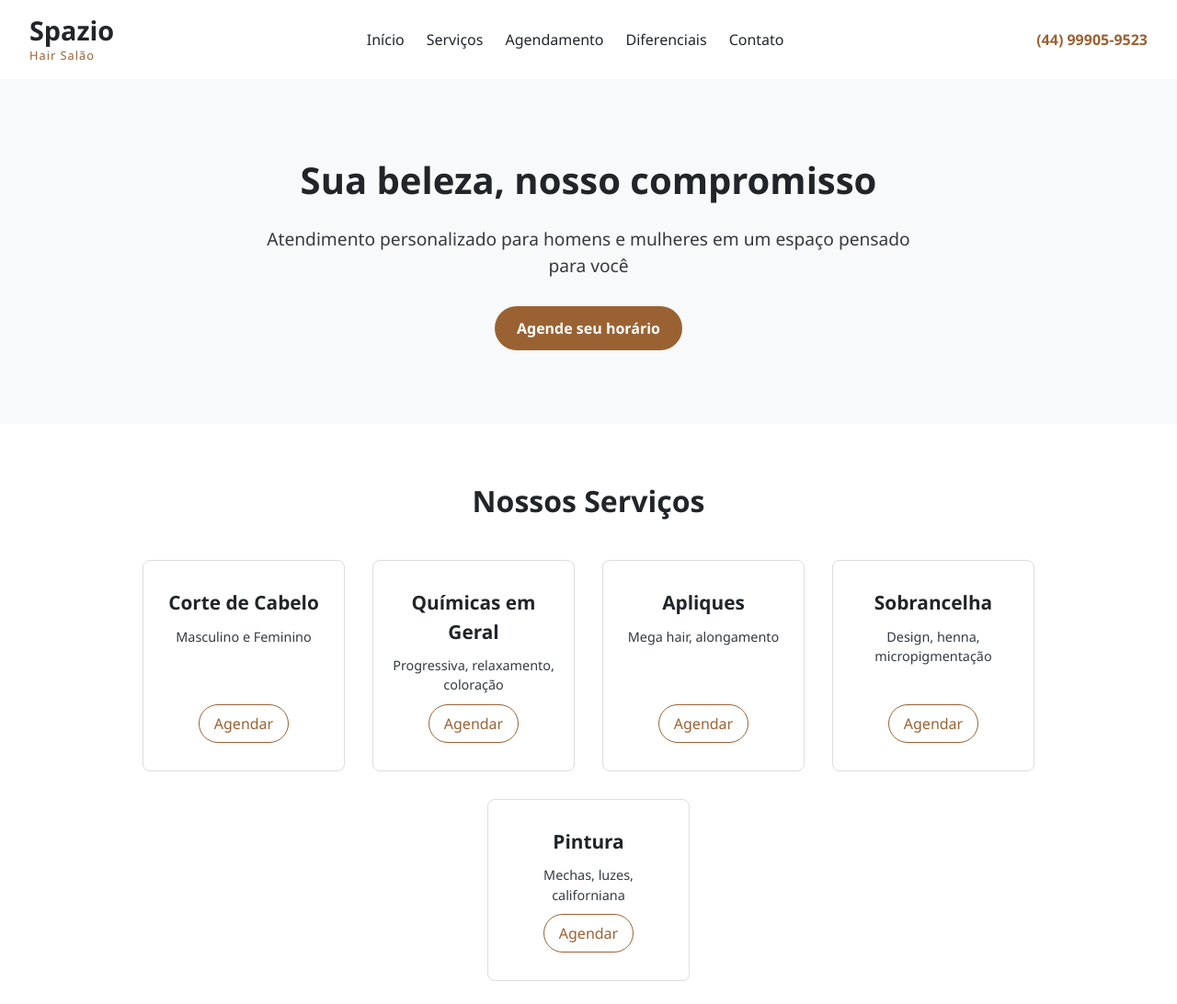
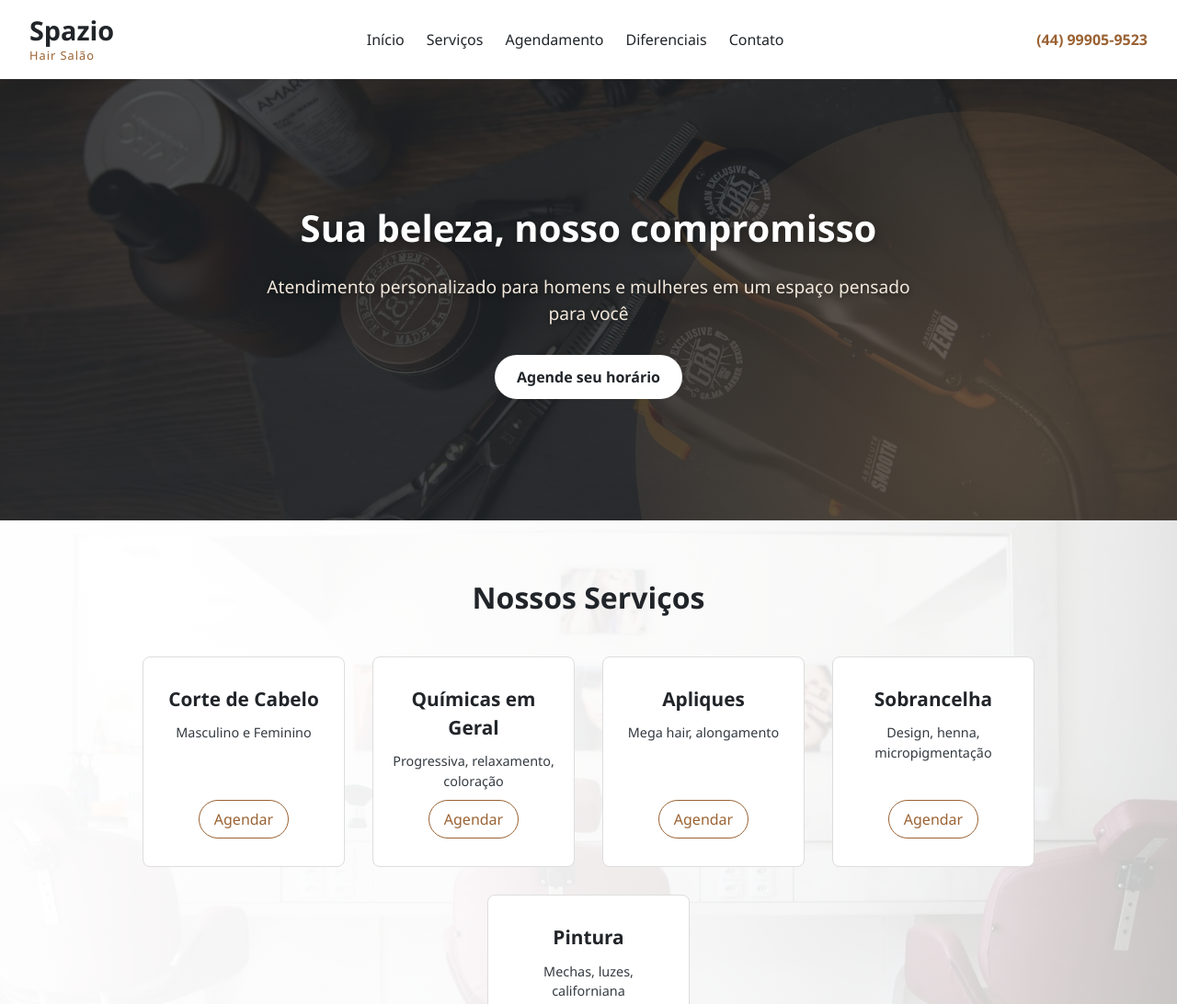
Before and after one commit to Skyuzu15/spazio-hair-salao, a plain HTML site: page index.html in a window 1280 px wide. Shown: the top 1092 px of the page at 92% size. Drawn offline with Linux system fonts and the light colour scheme.

Commit message:
Adiciona backgrounds genéricos e metadados de compartilhamento

```diff
--- a/index.html
+++ b/index.html
@@ -8,16 +8,24 @@
         content="Spazio Hair Salão: atendimento personalizado para homens e mulheres. Conheça os serviços e entre em contato para consultar horários.">
     <meta name="author" content="Spazio Hair Salão">
     <title>Spazio Hair Salão | Beleza e Estilo</title>
-    <meta name="theme-color" content="#ffffff">
+    <meta name="theme-color" content="#212529">
     <!-- Compartilhamento (Open Graph) -->
     <meta property="og:type" content="website">
     <meta property="og:locale" content="pt_BR">
     <meta property="og:title" content="Spazio Hair Salão | Beleza e Estilo">
     <meta property="og:description"
         content="Spazio Hair Salão: atendimento personalizado para homens e mulheres. Conheça os serviços e entre em contato para consultar horários.">
+    <link rel="canonical" href="https://skyuzu15.github.io/spazio-hair-salao/">
+    <meta property="og:url" content="https://skyuzu15.github.io/spazio-hair-salao/">
+    <meta property="og:image" content="https://skyuzu15.github.io/spazio-hair-salao/assets/images/og-spazio.jpg">
+    <meta property="og:image:width" content="1200">
+    <meta property="og:image:height" content="630">
+    <meta property="og:image:alt" content="Imagem decorativa de um ambiente de salão de beleza">
+    <meta name="twitter:card" content="summary_large_image">
     <!-- Favicon -->
     <link rel="icon" href="favicon.svg" type="image/svg+xml">
     <!-- CSS -->
+    <link rel="preload" href="assets/images/hero-generica.webp" as="image" type="image/webp">
     <link rel="stylesheet" href="style.css">
     <!-- Sem JavaScript o formulário não funciona: esconde e mostra o aviso com link direto -->
     <noscript>
--- a/style.css
+++ b/style.css
@@ -16,6 +16,10 @@
     --dourado: #9a6233;
     --dourado-escuro: #75471f;
     --dourado-claro: #d4a574; /* dourado para fundos escuros (contraste 6,9:1 sobre --preto) */
+    /* Imagens genéricas decorativas; não representam o salão nem trabalhos de clientes. */
+    --imagem-hero: url("assets/images/hero-generica.webp");
+    --imagem-textura: url("assets/images/servicos-generica.webp");
+    --imagem-contato: url("assets/images/textura-spazio.svg");
 }
 
 html {
@@ -161,12 +165,47 @@ select:focus-visible {
 /* ============================================ */
 
 .hero {
-    background-color: var(--cinza-claro);
+    position: relative;
+    isolation: isolate;
+    display: grid;
+    place-items: center;
+    min-height: clamp(24rem, 60vh, 36rem);
+    overflow: hidden;
+    background-color: var(--preto);
+    color: var(--branco);
     text-align: center;
     padding: 80px 20px;
 }
 
+.hero::before {
+    content: "";
+    position: absolute;
+    inset: 0;
+    z-index: -2;
+    background-image:
+        linear-gradient(rgba(33, 37, 41, 0.78), rgba(33, 37, 41, 0.86)),
+        var(--imagem-hero);
+    background-size: cover;
+    background-position: center 42%;
+    background-repeat: no-repeat;
+}
+
+.hero::after {
+    content: "";
+    position: absolute;
+    right: -12%;
+    bottom: -62%;
+    z-index: -1;
+    width: 58%;
+    aspect-ratio: 1;
+    border-radius: 50%;
+    background: radial-gradient(circle, rgba(212, 165, 116, 0.28), rgba(212, 165, 116, 0));
+    pointer-events: none;
+}
+
 .hero-conteudo {
+    position: relative;
+    z-index: 1;
     max-width: 700px;
     margin: 0 auto;
 }
@@ -174,13 +213,27 @@ select:focus-visible {
 .hero h1 {
     font-size: 2.5rem;
     margin-bottom: 20px;
-    color: var(--preto);
+    color: var(--branco);
+    text-shadow: 0 0.15rem 0.6rem rgba(0, 0, 0, 0.35);
 }
 
 .hero p {
     font-size: 1.2rem;
     margin-bottom: 30px;
-    color: var(--cinza-escuro);
+    color: #f2e8dc;
+    text-shadow: 0 0.1rem 0.4rem rgba(0, 0, 0, 0.45);
+}
+
+.hero .btn-whatsapp {
+    background-color: var(--branco);
+    color: var(--preto);
+    border-color: var(--branco);
+}
+
+.hero .btn-whatsapp:hover {
+    background-color: var(--dourado-claro);
+    border-color: var(--dourado-claro);
+    color: var(--preto);
 }
 
 /* ============================================ */
@@ -190,6 +243,12 @@ select:focus-visible {
 .servicos {
     padding: 60px 20px;
     background-color: var(--branco);
+    background-image:
+        linear-gradient(90deg, rgba(255, 255, 255, 0.98), rgba(255, 255, 255, 0.90) 58%, rgba(255, 255, 255, 0.76)),
+        var(--imagem-textura);
+    background-size: cover;
+    background-position: center;
+    background-repeat: no-repeat;
 }
 
 .titulo-secao {
@@ -242,6 +301,9 @@ select:focus-visible {
 
 .diferenciais {
     background-color: var(--cinza-claro);
+    background-image:
+        radial-gradient(circle at 12% 18%, rgba(212, 165, 116, 0.20), transparent 30%),
+        radial-gradient(circle at 88% 82%, rgba(154, 98, 51, 0.13), transparent 28%);
     padding: 60px 20px;
 }
 
@@ -271,6 +333,11 @@ select:focus-visible {
 
 .contato {
     background-color: var(--cinza-claro);
+    background-image:
+        linear-gradient(rgba(248, 249, 250, 0.94), rgba(248, 249, 250, 0.94)),
+        var(--imagem-contato);
+    background-size: cover;
+    background-position: center;
     padding: 60px 20px;
 }
 
```
Also changed, not shown: assets/images/hero-generica.webp (added), assets/images/og-spazio.jpg (added), assets/images/servicos-generica.webp (added), assets/images/textura-spazio.svg (added), 2 other files.
